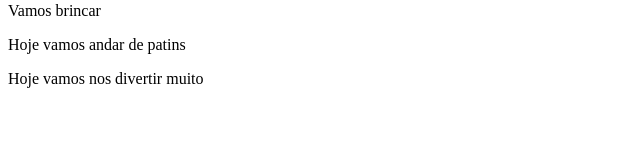
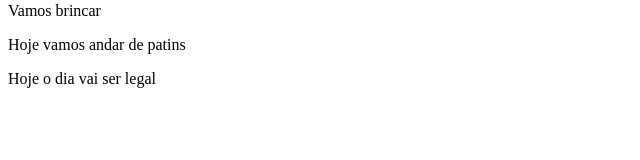
Before and after one commit to AlessandroG14/DevTecNews, a Next.js app: page / in a window 1280 px wide. Shown: the part 125-285 px from the top of the page, without its empty margins (0-640 px from the left). Built offline with nearby package versions, Linux system fonts and the light colour scheme.

Commit message:
Uma frase foi modificada

```diff
--- a/pages/index.js
+++ b/pages/index.js
@@ -4,7 +4,7 @@ function Home(){
             <h2>Você merece um dia incrivel</h2>
             <p>Vamos brincar</p>
             <p>Hoje vamos andar de patins</p>
-            <p>Hoje vamos nos divertir muito</p>
+            <p>Hoje o dia vai ser legal</p>
     </div>
 )
 }
```
